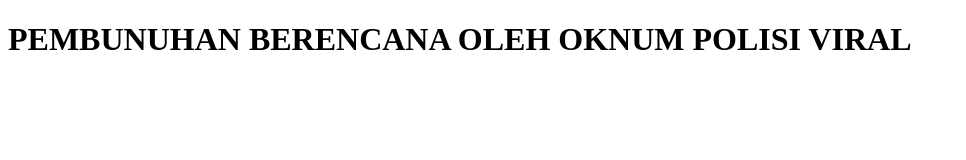
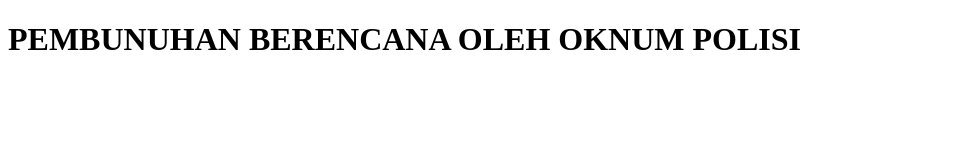
Before and after one commit to Rahmadfauzi06/rekapweb-27-06-2024, a plain HTML site: page index.html in a window 1280 px wide. Shown: the whole page, without its empty margins (0-966 px from the left). Drawn offline with Linux system fonts and the light colour scheme.

Commit message:
update index.html

```diff
--- a/index.html
+++ b/index.html
@@ -1,9 +1,9 @@
 <!DOCTYPE html>
 <html>
     <head>
-        <title>KORAN KEMPES</title>
+        <title>My web site</title>
     </head>
         <body>
-            <h1>PEMBUNUHAN BERENCANA OLEH OKNUM POLISI VIRAL</h1>
+            <h1>PEMBUNUHAN BERENCANA OLEH OKNUM POLISI</h1>
         </body>
 </html>
```
